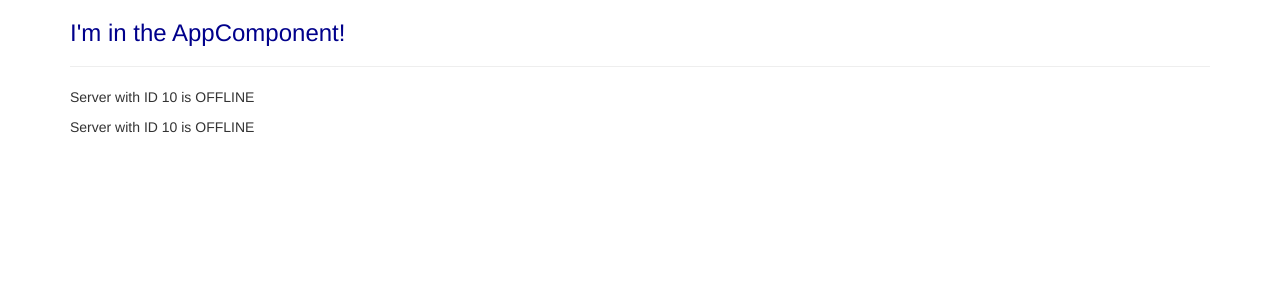
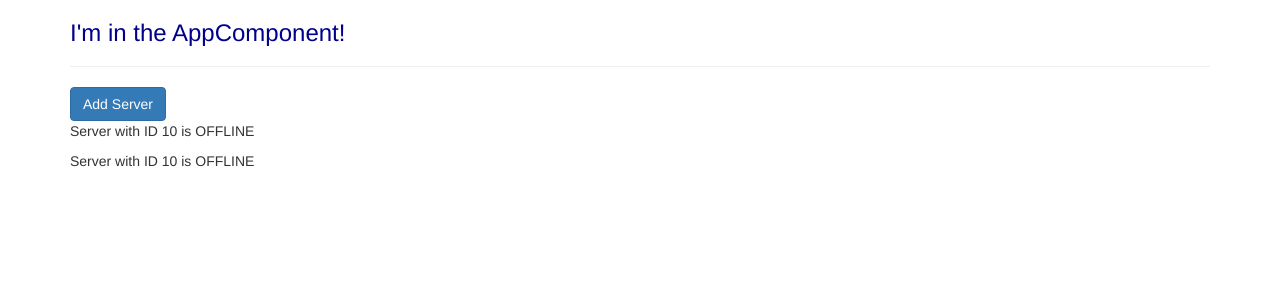
Before and after one commit to mmkay/angular-sample, an Angular app in the folder my-first-app/: page / in a window 1280 px wide. Shown: the top 300 px of the page. Built offline with nearby package versions, Linux system fonts and the light colour scheme.

Commit message:
Property binding example

```diff
--- a/my-first-app/src/app/servers/servers.component.html
+++ b/my-first-app/src/app/servers/servers.component.html
@@ -1,2 +1,6 @@
+<button
+  class="btn btn-primary"
+  [disabled]="!allowNewServer"
+>Add Server</button>
 <app-server></app-server>
 <app-server></app-server>
--- a/my-first-app/src/app/servers/servers.component.ts
+++ b/my-first-app/src/app/servers/servers.component.ts
@@ -6,8 +6,11 @@
   styleUrls: ['./servers.component.css']
 })
 export class ServersComponent implements OnInit {
+  allowNewServer = false;
 
-  constructor() { }
+  constructor() {
+    setTimeout(() => { this.allowNewServer = true; }, 2000);
+  }
 
   ngOnInit(): void {
   }
```
